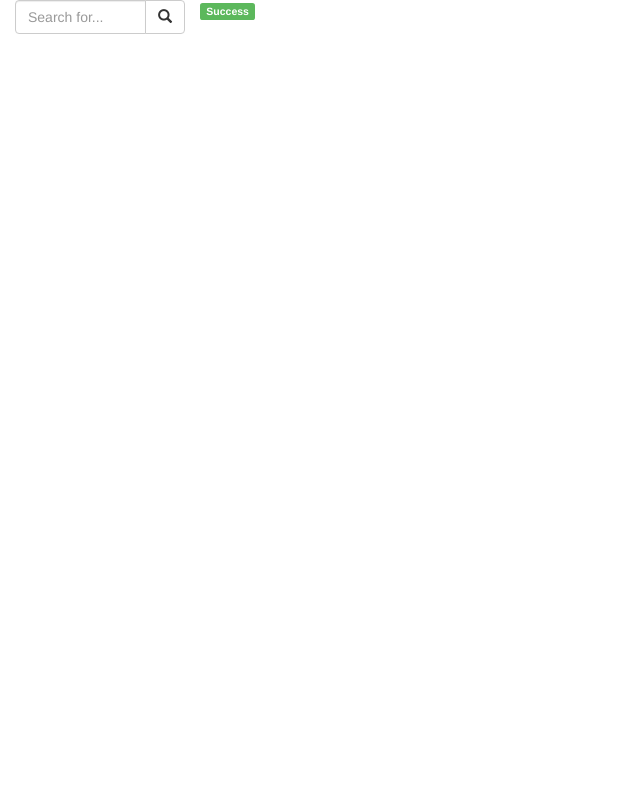
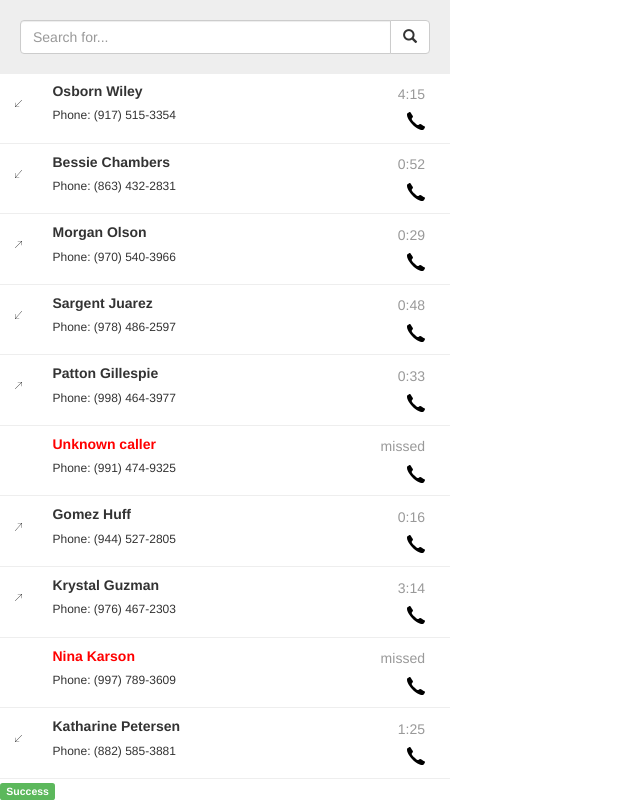
Before and after one commit to monosolar/call-list-js-angular-bootstrap, a plain HTML site: page src/index.html in a window 1280 px wide. Shown: the whole page, without its empty margins (0-640 px from the left). Drawn offline with nearby package versions, Linux system fonts and the light colour scheme; some packages are replaced by stand-ins of ours; a script that the page names is missing.

Commit message:
second one

```diff
--- a/src/index.html
+++ b/src/index.html
@@ -16,11 +16,12 @@
 <body ng-app="app">
 
 
-    <div class="col" style="width: 400px">
+    <div class="col" style="width: 450px">
 
         <!--Searchline-->
-        <div class="col-lg-6">
-            <div class="input-group">
+        <div style="padding: 20px; background-color: #EEEEEE" >
+
+            <div class="input-group" >
 
                 <input type="text" class="form-control" placeholder="Search for...">
 
@@ -41,47 +42,46 @@
             }
         </style>
 
-        <div ng-controller="index">
-            <!--<ul ng-repeat="call in callList">
+        <!--style=" height: 400px; overflow-x:hidden "-->
 
-                <div class="row" style="background-color: #65ACF5">
+        <div ng-controller="index" >
 
-                    <div class="col-sm-2"
-                         style="background-color: #5AF6C5"
-                         style="height:100%; vertical-align: middle;">
+            <div ng-repeat="call in callList">
 
+                <div class="row-fluid" style="display: flex; align-items: center;
+                                              vertical-align: bottom">
 
-                        <div ng-if="call.duration > 0" ng-switch on="call.direction">
+                    <div class="col-sm-1">
+
+                        <div ng-if="call.duration > 0"
+                             ng-switch on="call.direction"
+                             style="height: 100%; min-height: 100%;">
 
                             <div ng-switch-when="0">
                                 <img src="./img/diagonal-arrow_up.svg"
                                      class="img-responsive"
-                                     style="width: 15px; height: auto;" />
+                                     />
                             </div>
 
                             <div ng-switch-when="1">
                                 <img src="./img/diagonal-arrow_down.svg"
                                      class="img-responsive"
-                                     style="width: 15px; height: auto;" />
+                                     />
                             </div>
 
                         </div>
 
-
                     </div>
 
-                    <div class="col-sm-8"
-                         style="background-color: #5F6CA5"
+                    <div class="col-sm-8">
+                        <div >
 
-                            >
-                        <div ng-class="{test: call.duration == 0}">
-
-                            <div ng-switch on="call.name">
+                            <div ng-switch on="call.name" ng-class="{test: call.duration == 0}">
                                 <div ng-switch-when="">
-                                    <h5>Unknown caller</h5>
+                                    <h5 style="font-weight: bold">Unknown caller</h5>
                                 </div>
                                 <div ng-switch-default>
-                                    <h5>{{ call.name }}</h5>
+                                    <h5 style="font-weight: bold">{{ call.name }}</h5>
                                 </div>
                             </div>
 
@@ -90,25 +90,22 @@
                     </div>
 
 
-                    <div class="col-sm-2"
-                         style="background-color: #FF5F65"
+                    <div class="col-sm-3 text-right">
 
-                            >
-
-                        <div >
+                        <div style="padding-right: 10px">
 
                             <div ng-switch on="call.duration">
                                 <div ng-switch-when="0">
-                                    <h5>missed</h5>
+                                    <h5 style="color: #999999">missed</h5>
                                 </div>
 
                                 <div ng-switch-default>
-                                    <h5>{{ getCallTime(call.duration) }}</h5>
+                                    <h5 style="color: #999999">{{ getCallTime(call.duration) }}</h5>
                                 </div>
                             </div>
 
                             <img src="./img/call_back.svg"
-                             class="img-responsive" />
+                                 class="img-responsive pull-right " />
 
                         </div>
 
@@ -117,28 +114,24 @@
 
                 </div>
 
-            </ul>-->
+                <hr style="border-top: 1px solid #EEEEEE !important; margin-top: 10px; margin-bottom: 1px" />
+
+            </div>
 
 
-            <ul ng-repeat="(key, value) in callList | map: getDayByDate() | groupBy : 'direction'">
+
+
+
+            <!--<ul ng-repeat="(key, value) in callList | map: getDayByDate track by getDayByDate | groupBy : 'connected' ">
+
                 Group name: {{ key }}
                 <li ng-repeat="player in value">
                     Hello, {{player.connected | date:'MM/dd/yyyy'}}!
                 </li>
-            </ul>
-
-           <!-- <li ng-repeat="(key, value) in players | countBy: 'team'" >
-                Group name: {{ key }}, length: {{ value }}
-            </li>-->
+            </ul>-->
+            <!--| toArray:true | orderBy:min-->
 
         </div>
-
-        <!--<ul ng-repeat="(key, value) in callList | groupBy: 'team'">
-            Group name: {{ key }}
-            <li ng-repeat="player in value">
-                player: {{ player.name }}
-            </li>
-        </ul>-->
 
         <span class="label label-success">Success</span>
 
--- a/src/index.js
+++ b/src/index.js
@@ -8,11 +8,11 @@ angular.module('app', ['angular.filter'])
         }
     })
 
-    .run(function (listCallHistory) {
+    /*.run(function (listCallHistory) {
         listCallHistory().then(function (list) {
             console.log('callHistoryList:', list);
         });
-    })
+    })*/
 
     .controller('index',function($scope,listCallHistory) {
 
@@ -27,9 +27,14 @@ angular.module('app', ['angular.filter'])
             return minutes+':'+seconds;
         };
 
-        $scope.getDayByDate = function(DateStamp) {
-            //e.date = e.date.toLocaleDateString();
-            return "qwd";
+        $scope.getDayByDate = function(Call) {
+
+            var date = new Date(Call.connected.substr(0,Call.connected.length-7));
+
+            var r = date.toLocaleDateString();
+            console.log('date:', r);
+
+            return r;
         };
 
     })
```
Lines whose indentation alone changed are shown as unchanged.
